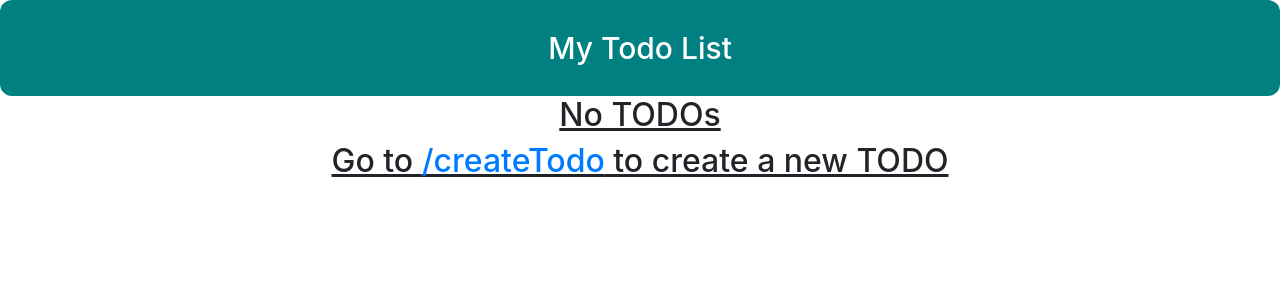
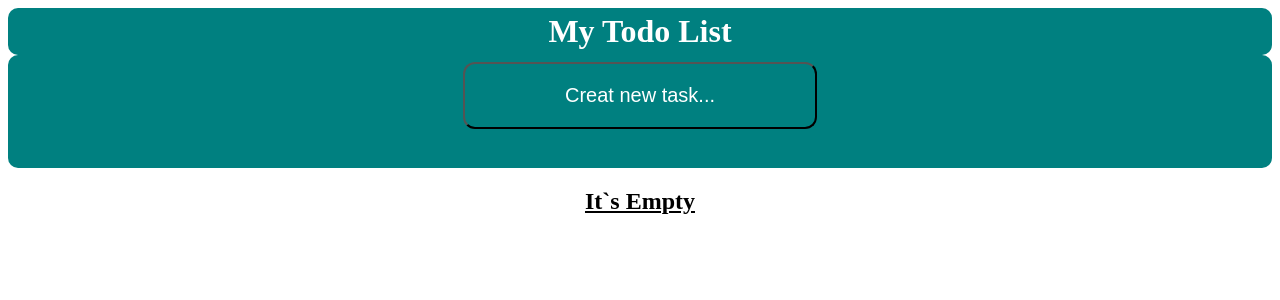
Before and after one commit to borislavstoychev/SoftUni_web, a Django app: page / in a window 1280 px wide. Shown: the top 300 px of the page. Run offline with Django 3.2, Linux system fonts and the light colour scheme; data that the repository does not hold is empty; some libraries are stand-ins or nearby versions.

Commit message:
todo app

```diff
--- a/todo_project/static/css/main.css
+++ b/todo_project/static/css/main.css
@@ -1,7 +1,10 @@
 h1 {
-        margin: 5px;
+        margin: 0 auto;
         text-align: center;
         padding: 5px;
+        background: teal;
+        border-radius: 10px;
+        color: white;
     }
 
     h2 {
@@ -41,20 +44,22 @@ h1 {
     div.container-xxl {
         width: 100%;
         background: teal;
-        margin: auto;
-        padding: 10px;
+        margin: 0 auto;
+        padding: 5px;
+        font-size: 20px;
+        border-radius: 10px;
     }
-    .header {
-  width: 100%;
-  padding: 30px;
-  margin: 0 auto;
-  text-align: center;
-  background: teal;
-  color: white;
-  font-size: 30px;
-  border-radius: 12px;
-  /*float: right;*/
-}
+/*    .header {*/
+/*  width: 100%;*/
+/*  padding: 30px;*/
+/*  margin: 0 auto;*/
+/*  text-align: center;*/
+/*  background: teal;*/
+/*  color: white;*/
+/*  font-size: 30px;*/
+/*  border-radius: 12px;*/
+/*  float: right;*/
+/*}*/
 
 /*    input[type=text]:focus {*/
 /*  border: 3px solid #555;*/
@@ -129,12 +134,11 @@ h1 {
     .collapsed.collapsable {
         display: none;
     }
-    input[type=text]:focus, textarea {
+    input, textarea {
  width: 100%;
  padding: 12px 20px;
  margin: 8px 0;
  display: inline-block;
  border-radius: 10px;
-
-
+font-size: 30px;
 }
--- a/todo_project/templates/index.html
+++ b/todo_project/templates/index.html
@@ -9,42 +9,42 @@
 {#    <button ><a class="button3" href="/add-tasks/">Add new task...</a></button>#}
 </head>
 <body>
-    <h1 class="header">My Todo List</h1>
+    <h1>My Todo List</h1>
     <div>
-    <h1 class="header">
+    <h1>
          <form method="post" action="{% url 'creat task'%}">
         {% csrf_token %}
-        {{ form_action.title.lable_tag}}
-        <small id="title_help" class="form-text text-muted">Enter task title</small>
-        <label>
-        <input type="text"
-                       name="{{ todo_form.title.html_name }}"
-                       id="{{ todo_form.title.id_for_label }}"
-                       aria-describedby="title_help"
-                       value="{{ todo_form.title.value }}"/>
-        </label>
-        <small id="title_help" class="form-text text-muted">Enter task description</small>
-        <label>
-        <input type="text"
-                       name="{{ todo_form.description.html_name }}"
-                       id="{{ todo_form.description.id_for_label }}"
-                       aria-describedby="description_help"
-                       value="{{ todo_form.description.value }}"/>
-        </label>
-        <small id="title_help" class="form-text text-muted">Enter task owner</small>
-        <label>
-        <input type="text"
-                       name="{{ todo_form.owner.html_name }}"
-                       id="{{ todo_form.owner.id_for_label }}"
-                       aria-describedby="owner_help"
-                       value="{{ todo_form.owner.value }}"/>
-        </label>
+{#        {{ todo_form.as_p}}#}
+{#        <small id="title_help" class="form-text text-muted">Enter task title</small>#}
+{#        <label>#}
+{#        <input type="text"#}
+{#                       name="{{ todo_form.title.html_name }}"#}
+{#                       id="{{ todo_form.title.id_for_label }}"#}
+{#                       aria-describedby="title_help"#}
+{#                       value="{{ todo_form.title.value }}"/>#}
+{#        </label>#}
+{#        <small id="title_help" class="form-text text-muted">Enter task description</small>#}
+{#        <label>#}
+{#        <input type="text"#}
+{#                       name="{{ todo_form.description.html_name }}"#}
+{#                       id="{{ todo_form.description.id_for_label }}"#}
+{#                       aria-describedby="description_help"#}
+{#                       value="{{ todo_form.description.value }}"/>#}
+{#        </label>#}
+{#        <small id="title_help" class="form-text text-muted">Enter task owner</small>#}
+{#        <label>#}
+{#        <input type="text"#}
+{#                       name="{{ todo_form.owner.html_name }}"#}
+{#                       id="{{ todo_form.owner.id_for_label }}"#}
+{#                       aria-describedby="owner_help"#}
+{#                       value="{{ todo_form.owner.value }}"/>#}
+{#        </label>#}
     <button class="button3">Creat new task...</button>
     </form>
     </h1>
     </div>
     {% if todos %}
-        <div class="container">
+        <div class="container-xxl">
         {% for todo in todos %}
         <div class="todo">
         <h2 class="todo-title collapse-toggle">Title: {{ todo.title }}</h2>
--- a/todo_project/templates/todo_app/create.html
+++ b/todo_project/templates/todo_app/create.html
@@ -13,12 +13,14 @@
 <body>
 <h1 class="header">Fill out the form!</h1>
 <div class="container">
+    <h1>
     <form method="post" class="form-message">
         {% csrf_token %}
-        {{ form.as_p }}
+        {{ form }}
         <input type="submit" class="btn btn-primary" value='Submit'>
         <a class="btn btn-primary" href="{% url 'main' %}">Return</a>
     </form>
+    </h1>
 </div>
 </body>
 </html>
--- a/todo_project/todo_app/forms.py
+++ b/todo_project/todo_app/forms.py
@@ -1,5 +1,5 @@
 from django.core.validators import EmailValidator
-from django.forms import Form, CharField, TextInput, HiddenInput, Textarea, ValidationError, IntegerField, NumberInput, \
+from django.forms import Form, CharField, HiddenInput, Textarea, ValidationError, IntegerField, NumberInput, \
     EmailField, EmailInput, PasswordInput
 import re
 
@@ -25,9 +25,9 @@ def clean_bot_catcher(value):
 
 
 class TodoForm(Form):
-    title = CharField(max_length=20, validators=[check_for_name])
-    description = CharField(widget=Textarea)
-    owner = CharField(max_length=100)
+    title = CharField(max_length=20, validators=[check_for_name], label='Enter task title')
+    description = CharField(widget=Textarea, label='Enter task description')
+    owner = CharField(max_length=100, label='Enter task owner')
 
 
 class FormName(Form):
--- a/todo_project/todo_app/views.py
+++ b/todo_project/todo_app/views.py
@@ -16,7 +16,7 @@ def index(request, form=None, form_action='create task', pk=None):
         'pk': pk,
     }
 
-    return render(request, 'todo_app/index.html', context)
+    return render(request, 'index.html', context)
 
 
 def edit_task(request, pk):
@@ -43,7 +43,6 @@ def edit_task(request, pk):
 def create_todo(request):
     form = TodoForm(request.POST)
     if not form.is_valid():
-        form = TodoForm(field_order=[CharField(), CharField(widget=Textarea), CharField(max_length=100)])
         return render(request, 'todo_app/create.html', {'form': form})
     text = form.cleaned_data['title']
     description = form.cleaned_data['description']
```
